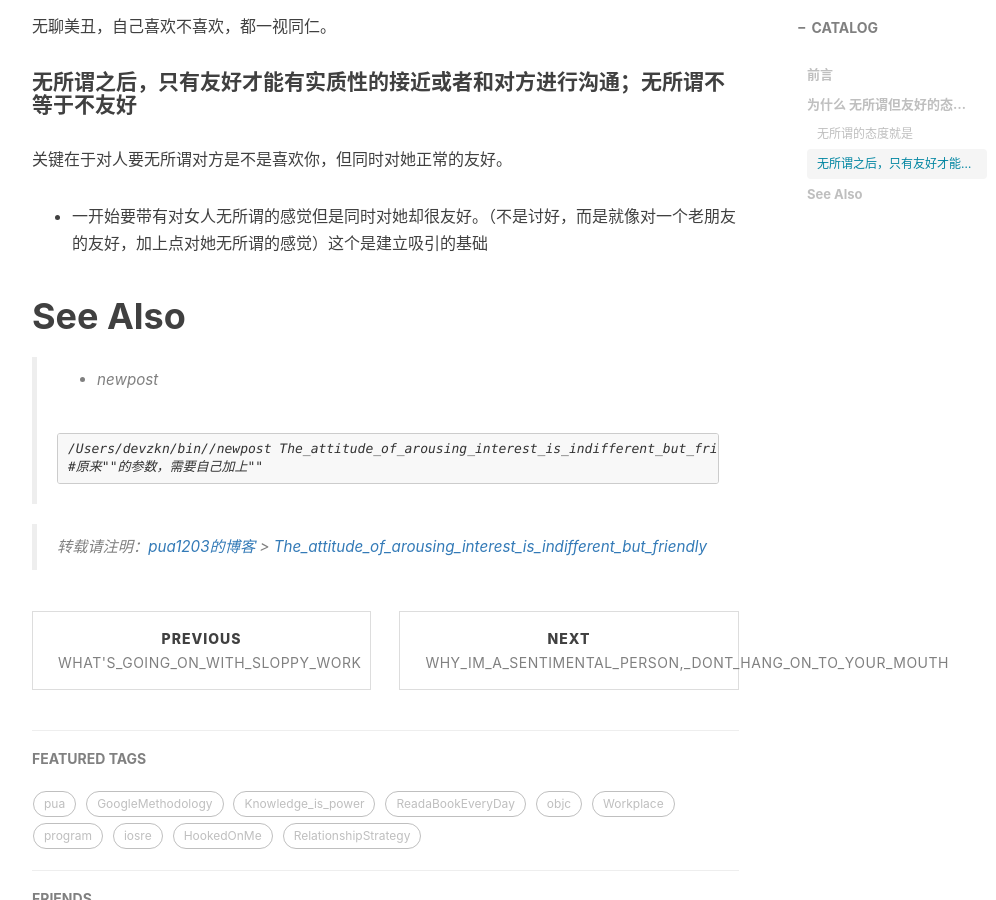
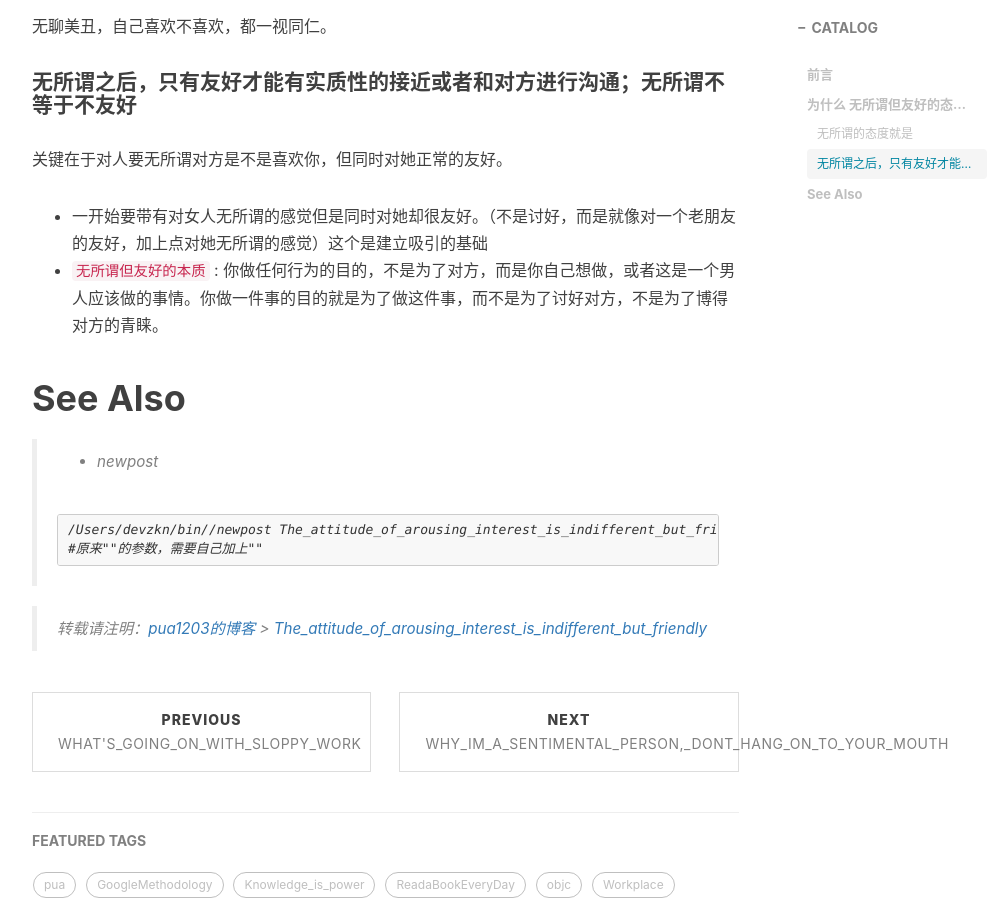
Before and after one commit to pua1203/pua1203.github.io, a Jekyll site: the page built from _posts/HookedOnMe/2018-10-28-The_attitude_of_arousing_interest_is_indifferent_but_friendly.md, in a window 1280 px wide and 900 px high, scrolled down 1495 px. Shown: the whole window, without its empty margins (233-1229 px from the left). Built offline with Jekyll 4.4.1, drawn with Linux system fonts in a browser that asks for light colours; nearby versions of some CDN libraries; comment, search, counter and statistics services are not loaded.

Commit message:
你做一件事的目的就是为了做这件事

```diff
--- a/_posts/HookedOnMe/2018-10-28-The_attitude_of_arousing_interest_is_indifferent_but_friendly.md
+++ b/_posts/HookedOnMe/2018-10-28-The_attitude_of_arousing_interest_is_indifferent_but_friendly.md
@@ -55,6 +55,13 @@ subtitle: 激起兴趣的态度是无所谓但友好
 
 
 * 一开始要带有对女人无所谓的感觉但是同时对她却很友好。（不是讨好，而是就像对一个老朋友的友好，加上点对她无所谓的感觉）这个是建立吸引的基础
+* `无所谓但友好的本质` : 你做任何行为的目的，不是为了对方，而是你自己想做，或者这是一个男人应该做的事情。你做一件事的目的就是为了做这件事，而不是为了讨好对方，不是为了博得对方的青睐。
+
+
+
+
+
+
 
 
 
```
